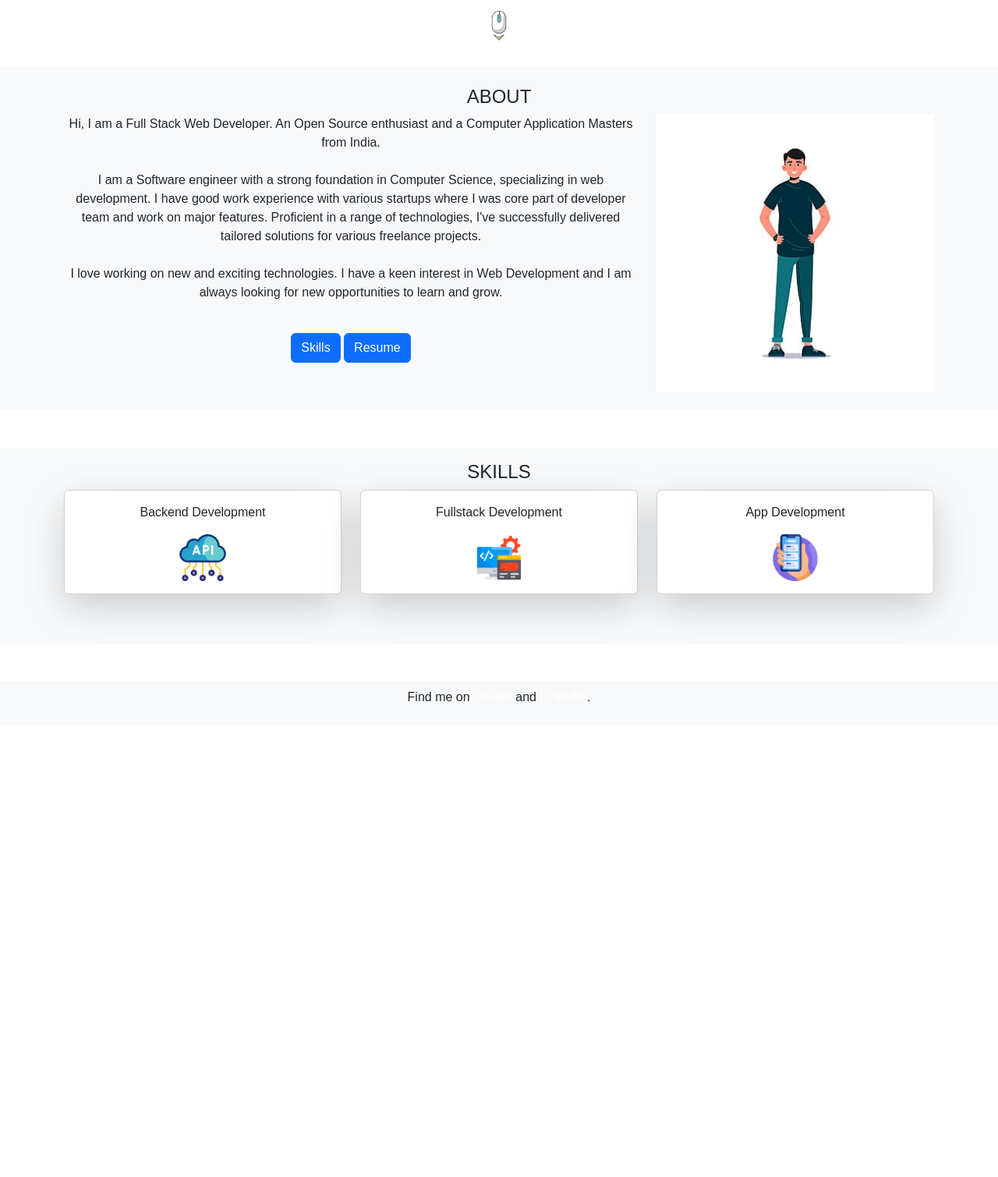
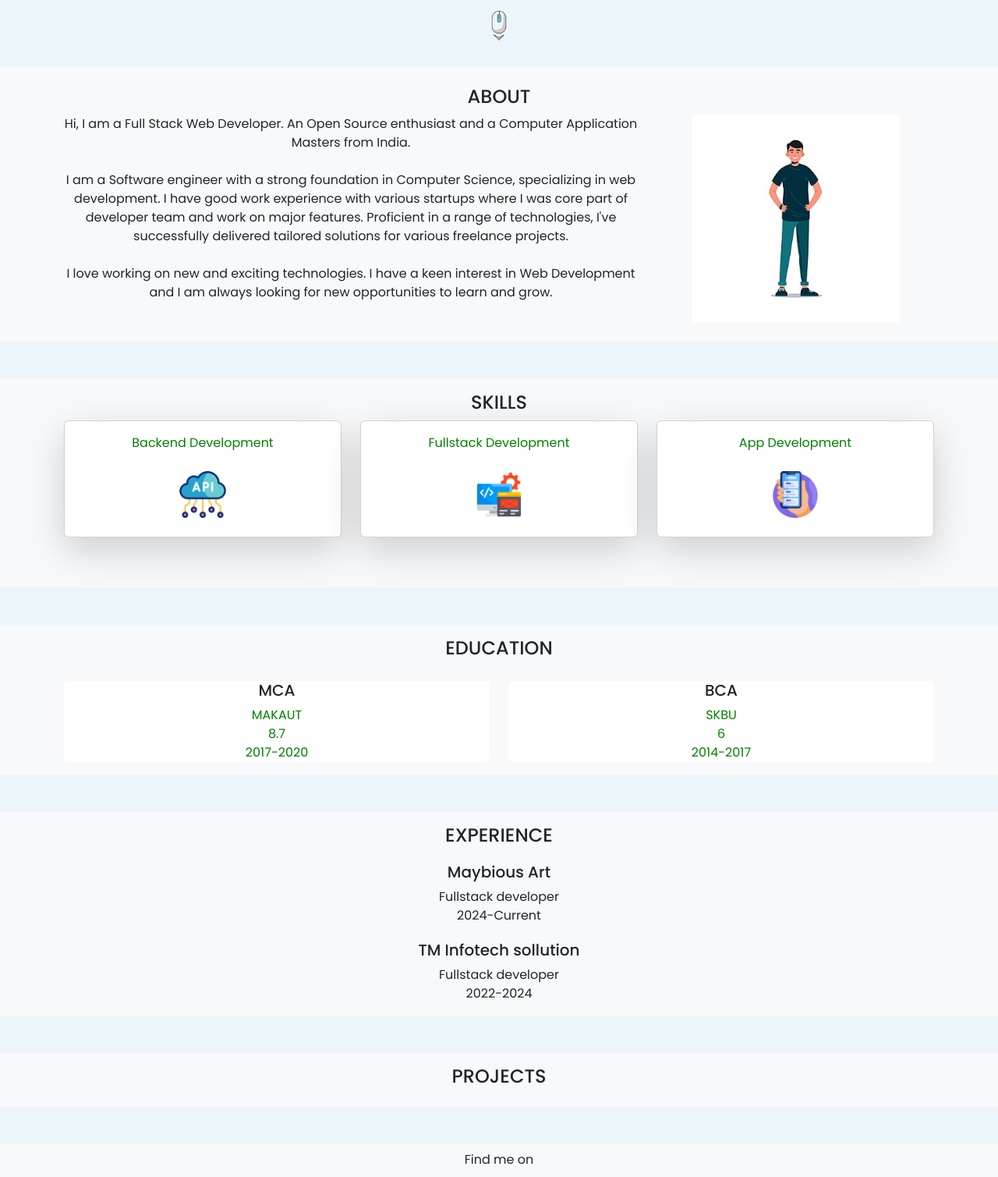
Before and after one commit to souravkmayabious/SouravTest.github.io, a plain HTML site: page index.html in a window 1280 px wide. Shown: the part 704-2213 px from the top of the page at 78% size. Before the commit the page ends 1634 px from the top, so only its background shows below. Drawn offline with nearby package versions, Linux system fonts and the light colour scheme.

Commit message:
update all pages

```diff
--- a/index.html
+++ b/index.html
@@ -9,6 +9,7 @@
   <link rel="shortcut icon" href="image/favicon.ico" type="image/png">
   <link href="https://cdn.jsdelivr.net/npm/bootstrap@5.3.0-alpha1/dist/css/bootstrap.min.css" rel="stylesheet">
   <link href="https://fonts.googleapis.com/css2?family=Poppins:wght@400;500;600&display=swap" rel="stylesheet">
+  <link rel="stylesheet" href="https://cdnjs.cloudflare.com/ajax/libs/font-awesome/6.7.2/css/all.min.css" integrity="sha512-Evv84Mr4kqVGRNSgIGL/F/aIDqQb7xQ2vcrdIwxfjThSH8CSR7PBEakCr51Ck+w+/U6swU2Im1vVX0SVk9ABhg==" crossorigin="anonymous" referrerpolicy="no-referrer" />
   <link rel="stylesheet" href="styles.css">
 </head>
 <body>
@@ -21,10 +22,10 @@
       </button>
       <div class="collapse navbar-collapse" id="navbarNav">
         <ul class="navbar-nav ms-auto">
-          <li class="nav-item"><a class="nav-link active" href="index.html">Home</a></li>
-          <li class="nav-item"><a class="nav-link" href="projects.html">Projects</a></li>
-          <li class="nav-item"><a class="nav-link" href="contact.html">Contact</a></li>
-          <li class="nav-item"><a class="nav-link" href="resume.html">Resume</a></li>
+          <li class="nav-item"><a class="nav-link active" href="index.html"> <i class="fa-solid fa-house"></i> Home</a></li>
+          <li class="nav-item"><a class="nav-link" href="projects.html"> <i class="fa-solid fa-list-check"></i> Projects</a></li>
+          <li class="nav-item"><a class="nav-link" href="contact.html"> <i class="fa-solid fa-address-book"></i> Contact</a></li>
+          <li class="nav-item"><a class="nav-link" href="resume.html"> <i class="fa-solid fa-file-invoice"></i> Resume</a></li>
         </ul>
       </div>
     </div>
@@ -39,7 +40,7 @@
         </div>
         <div class="col-md-8">
           <h2 class="display-5">Hello, I'm <span class="typed-out">Name</span></h2>
-          <p class="lead m-5">I'm a Backend Developer who specializes in building scalable APIs and working with databases.</p>
+          <p class="lead m-md-5">I'm a Backend Developer who specializes in building scalable APIs and working with databases.</p>
             <!--  <a href="projects.html" class="btn btn-success btn-lg">See My Projects</a>-->
             <button class="button-73" role="button">See My Projects</button>
         </div>
@@ -53,33 +54,23 @@
     <img src="image/arrow.png" class="img-fluid learn-more-btn" height="40" width="40" title="Learn more">
   </div>
 
-  <!-- Section to Scroll to -->
+  <!-- About -->
   <section id="moreInfo" class="text-center py-4 bg-light">
     <div class="container">
         <h4>ABOUT</h4>
       <div class="row">
           <div class="col-md-8">
-                <p class="about__text">
-              Hi, I am a <span class="about__text--underline">Full Stack Web Developer</span>. An <span class="about__text--underline">Open
-              Source enthusiast</span> and a <span class="about__text--underline">Computer Application</span> Masters from India.
+             <p class="">
+              Hi, I am a <span class="">Full Stack Web Developer</span>. An <span class="">Open
+              Source enthusiast</span> and a <span class="">Computer Application</span> Masters from India.
               <br><br>
               I am a Software engineer with a strong foundation in Computer Science, specializing in web development. I have good work experience with various startups where I was core part of developer team and work on major features. Proficient in a range of technologies, I've successfully delivered tailored solutions for various freelance projects.
               <br><br>
               I love working on new and exciting technologies. I have a keen interest in Web Development and I am always looking for new opportunities to learn and grow.
             </p>
-
-            <br>
-            <div class="about__buttons">
-              <a href="#skills" class="btn btn-primary about__buttons-item">
-                Skills
-              </a>
-              <a target="_blank" href="/resume.pdf" class="btn btn-primary about__buttons-item">
-                Resume
-              </a>
-            </div>
           </div>
           <div class="col-md-4">
-                <img src="image/person.jpg" class="img-fluid" >
+             <img src="image/person.jpg" class="img-fluid w-75" >
           </div>
       </div>
     </div>
@@ -88,27 +79,27 @@
 
 
 
-  <!-- Section to Scroll to -->
-  <section id="moreInfo" class="text-center py-3 bg-light mt-5 mb-5">
+  <!-- Skill -->
+  <section id="skill" class="text-center py-3 bg-light mt-5 mb-5">
     <div class="container">
         <h4>SKILLS</h4>
       <div class="row">
           <div class="col-md-4 text-center">
             <div class="card shadow-lg p-3 mb-5 bg-body rounded">
                 <p>Backend Development</p>
-                <img src="image/api.png" class="img-fluid text-center" height="60" width="60">
+                <img src="image/api.png" class="img-fluid text-center m-2" height="60" width="60">
             </div>
           </div>
           <div class="col-md-4 text-center">
              <div class="card shadow-lg p-3 mb-5 bg-body rounded">
                 <p>Fullstack Development</p>
-                <img src="image/app-development.png" class="img-fluid" height="60" width="60">
+                <img src="image/app-development.png" class="img-fluid m-2" height="60" width="60">
              </div>
           </div>
            <div class="col-md-4 text-center">
              <div class="card shadow-lg p-3 mb-5 bg-body rounded">
                 <p>App Development</p>
-                <img src="image/smartphone.png" class="img-fluid " height="60" width="60">
+                <img src="image/smartphone.png" class="img-fluid m-2" height="60" width="60">
              </div>
           </div>
       </div>
@@ -116,9 +107,77 @@
   </section>
 
 
+
+<!-- Education -->
+  <section id="edu" class="py-3 bg-light mt-5 mb-5">
+    <div class="container">
+        <h4 class="text-center">EDUCATION</h4>
+        <div class="row">
+            <div class="col-6 eduinner">
+               <div class="card border-0">
+                     <h5 class="eduinner-head">MCA</h5>
+                    <p class="eduinner-text p-0 m-0">MAKAUT</p>
+                    <p class="eduinner-text p-0 m-0">8.7</p>
+                    <p class="eduinner-text p-0 m-0">2017-2020</p>
+                </div>
+            </div>
+
+             <div class="col-6 eduinner">
+                <div class="card  border-0">
+                    <h5 class="eduinner-head" >BCA</h5>
+                    <p class="eduinner-text p-0 m-0">SKBU</p>
+                    <p class="eduinner-text p-0 m-0">6</p>
+                    <p class="eduinner-text p-0 m-0">2014-2017</p>
+                 </div>
+            </div>
+        </div>
+    </div>
+  </section>
+
+
+
+<!-- Experience -->
+  <section id="exp" class="py-3 bg-light mt-5 mb-5">
+    <div class="container">
+        <h4 class="text-center">EXPERIENCE</h4>
+        <div class="">
+            <div class="expinner">
+                <h5 class="expinner-head">Maybious Art</h5>
+                <p class="expinner-text p-0 m-0">Fullstack developer</p>
+                <p class="expinner-text p-0 m-0">2024-Current</p>
+            </div>
+
+             <div class="expinner">
+                <h5 class="expinner-head">TM Infotech sollution</h5>
+                <p class="expinner-text p-0 m-0">Fullstack developer</p>
+                <p class="expinner-text p-0 m-0">2022-2024</p>
+            </div>
+        </div>
+    </div>
+  </section>
+
+
+
+
+<!-- Projects -->
+  <section id="pro" class="py-3 bg-light mt-5 mb-5">
+    <div class="container">
+        <h4 class="text-center">PROJECTS</h4>
+        <div class="row">
+
+        </div>
+    </div>
+  </section>
+
+
   <!-- Footer -->
   <footer class="text-center bg-light text-dark">
-    <p>Find me on <a href="https://github.com/yourusername" target="_blank" class="text-white">GitHub</a> and <a href="https://www.linkedin.com/in/yourname" target="_blank" class="text-white">LinkedIn</a>.</p>
+    <p>Find me on</p>
+    <div>
+        <i class="fa-solid fa-envelope fa-2x"></i>
+        <i class="fa-brands fa-github fa-2x"></i>
+        <i class="fa-brands fa-linkedin fa-2x"></i>
+    </div>
   </footer>
 
   <script src="https://cdn.jsdelivr.net/npm/bootstrap@5.3.0-alpha1/dist/js/bootstrap.min.js"></script>
--- a/styles.css
+++ b/styles.css
@@ -1,5 +1,6 @@
 body {
-  font-family: 'Arial', sans-serif;
+  font-family: 'Poppins', sans-serif;
+  background-color: #add8e63b;
 }
 
 nav{
@@ -32,6 +33,12 @@ nav{
 
 }
 
+@media only screen and (max-width: 600px) {
+     #indexhome{
+           height: 85vh;
+      }
+}
+
 .typed-out {
     border-right: none;
     width: auto;
@@ -46,6 +53,8 @@ nav{
       overflow: hidden;
       white-space: nowrap;
     }
+
+
 
     @keyframes typing {
       from { width: 0; }
@@ -72,8 +81,26 @@ nav{
   }
 }
 
+.card{
+    cursor: pointer;
+}
+
 .card img{
     align-self: center
+}
+
+.card p{
+    color: green;
+    font-size: 16px;
+}
+
+.card:hover{
+    transform: scale(0.98);
+    img{
+         transform: scale(1.2);
+          transition: 1s;
+    }
+    transition: 1s;
 }
 
 
@@ -121,6 +148,22 @@ nav{
 }
 
 
+.eduinner{
+    margin-top: 20px;
+    text-align: center;
+}
+
+.expinner{
+   margin-top: 20px;
+   text-align: center;
+}
+
+.pro-img-top{
+    height: 70px;
+    width: 100px;
+}
+
+
 footer{
     margin-top: 10px;
     padding: 8px;
```
Also changed, not shown: contact.html (+20 -10 lines), projects.html (+23 -13 lines), resume.html (+21 -11 lines), image/project.png (added).
